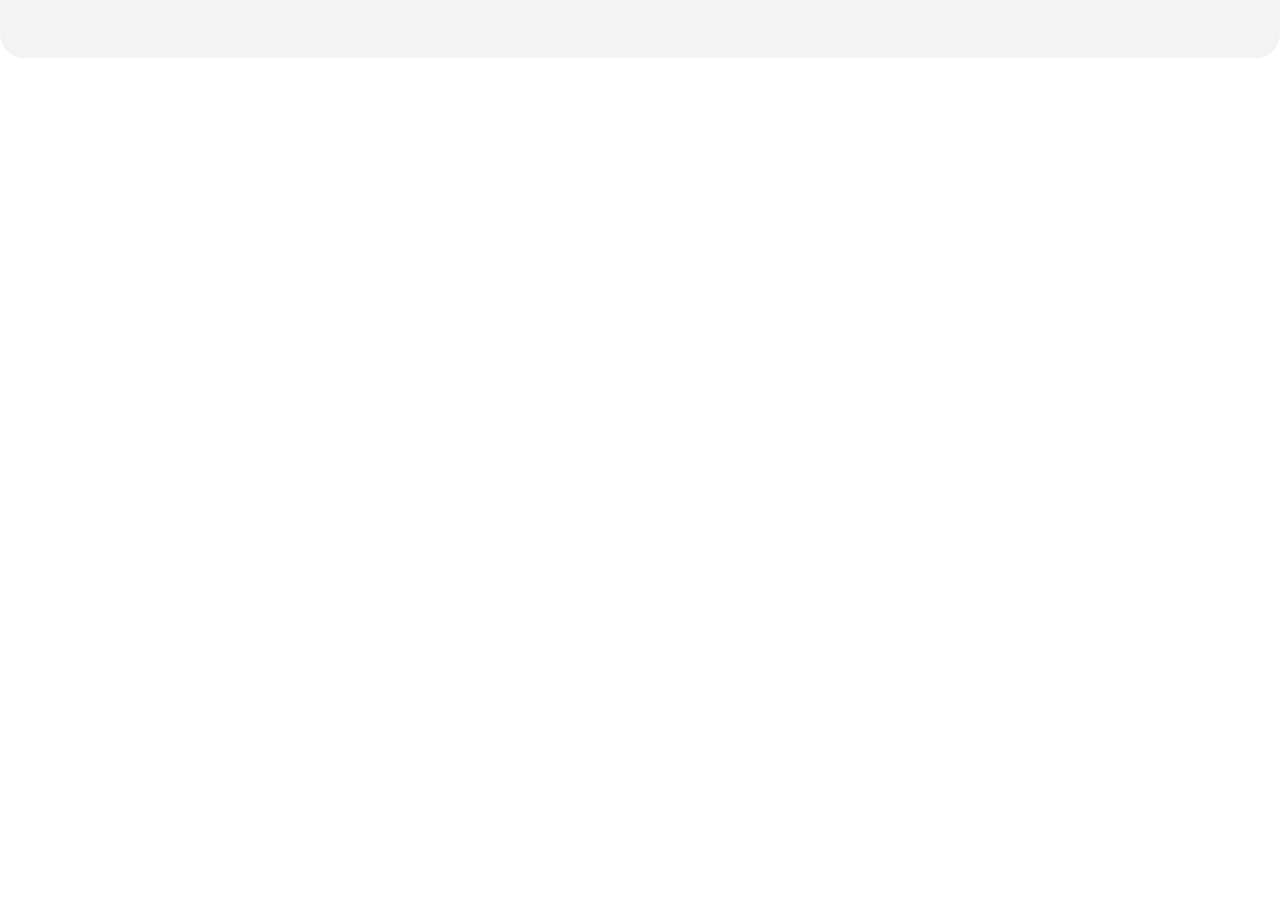
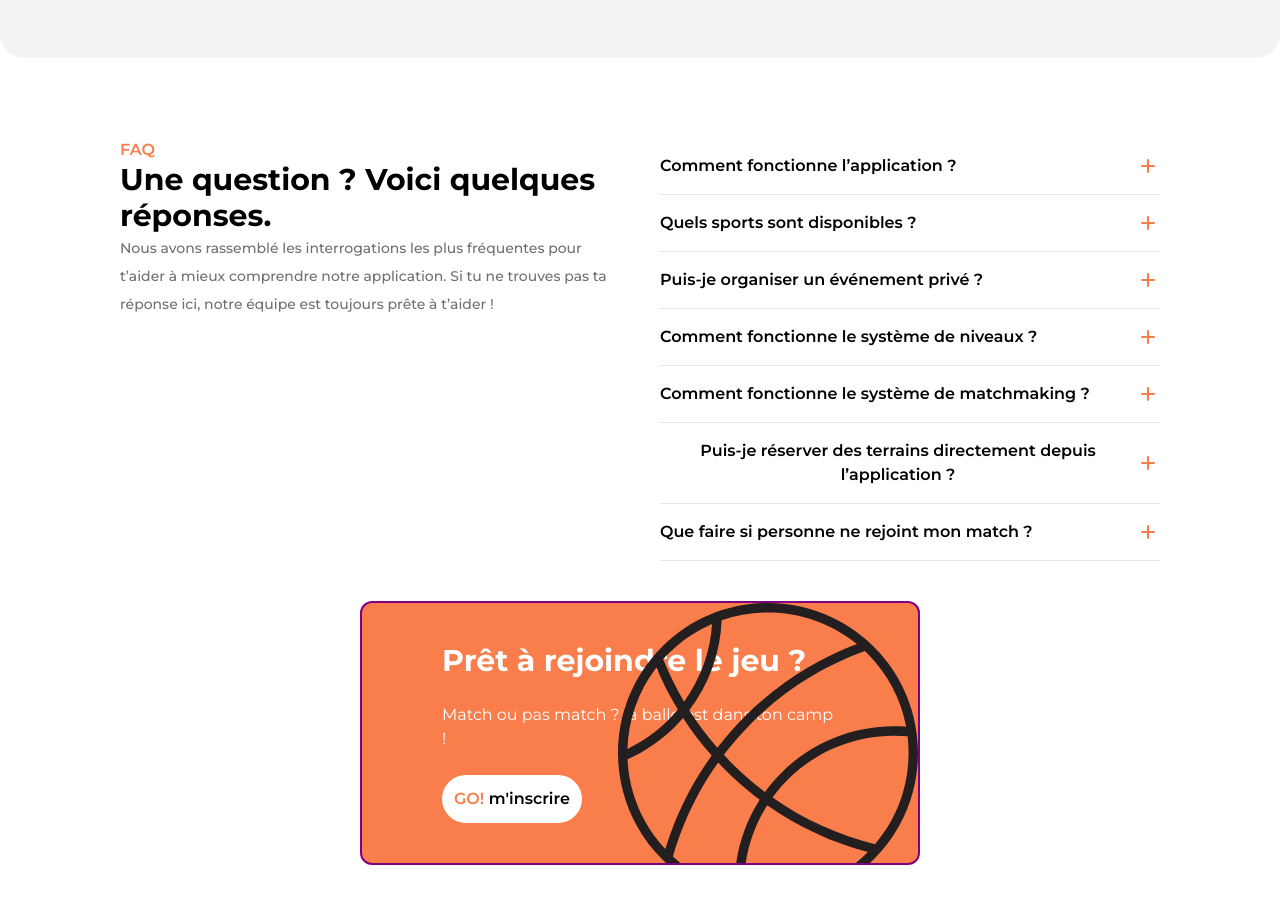
Before and after one commit to amir-398/Lean-startup-website, a Next.js app: page / in a window 1280 px wide. Shown: the part 2511-3415 px from the top of the page. Before the commit the page ends 2569 px from the top, so only its background shows below. Built offline with nearby package versions, Linux system fonts and the light colour scheme.

Commit message:
🚧 HERO5

```diff
--- /dev/null
+++ b/app/components/Accordion.tsx
@@ -0,0 +1,59 @@
+"use client";
+
+import * as React from "react";
+import * as AccordionPrimitive from "@radix-ui/react-accordion";
+import { ChevronDown } from "lucide-react";
+
+import { cn } from "@/lib/utils";
+import Image from "next/image";
+
+const Accordion = AccordionPrimitive.Root;
+
+const AccordionItem = React.forwardRef<
+  React.ElementRef<typeof AccordionPrimitive.Item>,
+  React.ComponentPropsWithoutRef<typeof AccordionPrimitive.Item>
+>(({ className, ...props }, ref) => (
+  <AccordionPrimitive.Item
+    ref={ref}
+    className={cn("border-b", className)}
+    {...props}
+  />
+));
+AccordionItem.displayName = "AccordionItem";
+
+const AccordionTrigger = React.forwardRef<
+  React.ElementRef<typeof AccordionPrimitive.Trigger>,
+  React.ComponentPropsWithoutRef<typeof AccordionPrimitive.Trigger>
+>(({ className, children, ...props }, ref) => (
+  <AccordionPrimitive.Header className="flex">
+    <AccordionPrimitive.Trigger
+      ref={ref}
+      className={cn(
+        "flex flex-1 items-center justify-between py-4 font-medium transition-all hover:underline [&[data-state=open]>svg]:rotate-180 font-semibold",
+        className
+      )}
+      {...props}
+    >
+      {children}
+      <Image src="/add.svg" alt="add icon" width={24} height={24} />
+    </AccordionPrimitive.Trigger>
+  </AccordionPrimitive.Header>
+));
+AccordionTrigger.displayName = AccordionPrimitive.Trigger.displayName;
+
+const AccordionContent = React.forwardRef<
+  React.ElementRef<typeof AccordionPrimitive.Content>,
+  React.ComponentPropsWithoutRef<typeof AccordionPrimitive.Content>
+>(({ className, children, ...props }, ref) => (
+  <AccordionPrimitive.Content
+    ref={ref}
+    className="overflow-hidden text-sm transition-all data-[state=closed]:animate-accordion-up data-[state=open]:animate-accordion-down"
+    {...props}
+  >
+    <div className={cn("pb-4 pt-0", className)}>{children}</div>
+  </AccordionPrimitive.Content>
+));
+
+AccordionContent.displayName = AccordionPrimitive.Content.displayName;
+
+export { Accordion, AccordionItem, AccordionTrigger, AccordionContent };
--- /dev/null
+++ b/app/components/Hero5.tsx
@@ -0,0 +1,130 @@
+import React from "react";
+import {
+  Accordion,
+  AccordionContent,
+  AccordionItem,
+  AccordionTrigger,
+} from "./Accordion";
+import Image from "next/image";
+
+const Hero5 = () => {
+  return (
+    <section className="flex flex-col px-20 py-10 rounded-3xl font-medium items-center ">
+      <div className="flex p-5">
+        <div className="flex flex-col w-1/2 p-5 flex-shrink-0 overflow-auto">
+          <p className="text-orange font-semibold flex items-center">FAQ</p>
+          <h3 className="font-bold text-3xl">
+            Une question ? Voici quelques réponses.
+          </h3>
+          <p className="text-grey text-sm leading-loose">
+            Nous avons rassemblé les interrogations les plus fréquentes pour
+            t’aider à mieux comprendre notre application. Si tu ne trouves pas
+            ta réponse ici, notre équipe est toujours prête à t’aider !
+          </p>
+        </div>
+        <div className="flex flex-col w-1/2 p-5">
+          <Accordion type="single" collapsible>
+            <AccordionItem value="item-1">
+              <AccordionTrigger>
+                Comment fonctionne l’application ?
+              </AccordionTrigger>
+              <AccordionContent>
+                Yes. It adheres to the WAI-ARIA design pattern.
+              </AccordionContent>
+            </AccordionItem>
+          </Accordion>
+
+          <Accordion type="single" collapsible>
+            <AccordionItem value="item-1">
+              <AccordionTrigger>
+                Quels sports sont disponibles ?
+              </AccordionTrigger>
+              <AccordionContent>
+                Yes. It adheres to the WAI-ARIA design pattern.
+              </AccordionContent>
+            </AccordionItem>
+          </Accordion>
+
+          <Accordion type="single" collapsible>
+            <AccordionItem value="item-1">
+              <AccordionTrigger>
+                Puis-je organiser un événement privé ?
+              </AccordionTrigger>
+              <AccordionContent>
+                Yes. It adheres to the WAI-ARIA design pattern.
+              </AccordionContent>
+            </AccordionItem>
+          </Accordion>
+
+          <Accordion type="single" collapsible>
+            <AccordionItem value="item-1">
+              <AccordionTrigger>
+                Comment fonctionne le système de niveaux ?
+              </AccordionTrigger>
+              <AccordionContent>
+                Yes. It adheres to the WAI-ARIA design pattern.
+              </AccordionContent>
+            </AccordionItem>
+          </Accordion>
+
+          <Accordion type="single" collapsible>
+            <AccordionItem value="item-1">
+              <AccordionTrigger>
+                Comment fonctionne le système de matchmaking ?
+              </AccordionTrigger>
+              <AccordionContent>
+                Yes. It adheres to the WAI-ARIA design pattern.
+              </AccordionContent>
+            </AccordionItem>
+          </Accordion>
+
+          <Accordion type="single" collapsible>
+            <AccordionItem value="item-1">
+              <AccordionTrigger>
+                Puis-je réserver des terrains directement depuis l’application ?
+              </AccordionTrigger>
+              <AccordionContent>
+                Yes. It adheres to the WAI-ARIA design pattern.
+              </AccordionContent>
+            </AccordionItem>
+          </Accordion>
+
+          <Accordion type="single" collapsible>
+            <AccordionItem value="item-1">
+              <AccordionTrigger>
+                Que faire si personne ne rejoint mon match ?
+              </AccordionTrigger>
+              <AccordionContent>
+                Yes. It adheres to the WAI-ARIA design pattern.
+              </AccordionContent>
+            </AccordionItem>
+          </Accordion>
+        </div>
+      </div>
+      <div className="bg-orange w-50 h-50 rounded-xl w-1/2 px-20 py-10 relative test4 overflow-hidden">
+        <h3 className="font-bold text-3xl text-white">
+          Prêt à rejoindre le jeu ?{" "}
+        </h3>
+        <br />
+        <p className="text-white font-normal z-index-10">
+          Match ou pas match ? la balle est dans ton camp !
+        </p>
+        <br />
+        <button className="bg-white rounded-3xl font-semibold p-3">
+          <p>
+            <span className="text-orange">GO!</span> m'inscrire
+          </p>
+        </button>
+        <Image
+          src="/basketball-black.svg"
+          alt="basketball"
+          width={300}
+          height={300}
+          className="absolute right-0 top-0 z-index-0"
+        />
+      </div>
+    </section>
+  );
+};
+
+export default Hero5;
--- a/app/page.tsx
+++ b/app/page.tsx
@@ -4,6 +4,7 @@ import Hero1 from "./components/Hero1";
 import Hero2 from "./components/Hero2";
 import Hero3 from "./components/Hero3";
 import Hero4 from "./components/Hero4";
+import Hero5 from "./components/Hero5";
 
 export default function Home() {
   return (
@@ -12,6 +13,7 @@ export default function Home() {
       <Hero2 />
       <Hero3 />
       <Hero4 />
+      <Hero5 />
     </div>
   );
 }
```
Also changed, not shown: public/add.svg (added), public/basketball-black.svg (added).
